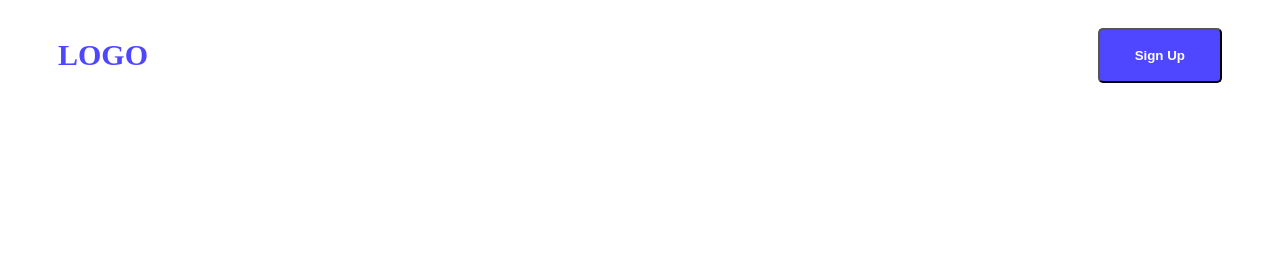
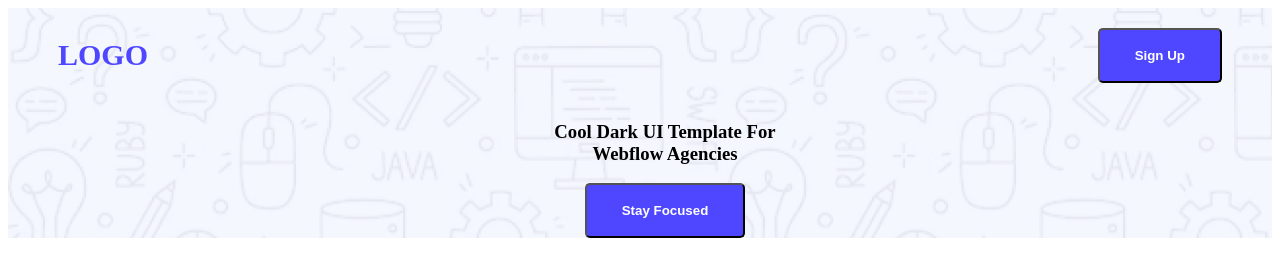
Before and after one commit to TheMahmudulHasan/mh-ph-assignment-01, a plain HTML site: page index.html in a window 1280 px wide. Drawn offline with Linux system fonts and the light colour scheme.

Commit message:
added background image of header part

```diff
--- a/index.html
+++ b/index.html
@@ -10,13 +10,17 @@
     <link rel="stylesheet" href="style.css">
 </head>
 <body class="inter-<uniquifier>">
-    <header>
+    <header class="header">
         <nav>
             <h3 class="nav-title">LOGO</h3>
             <ul>
                 <li><button class="btn-primary">Sign Up</button></li>
             </ul>
         </nav>
+        <div align="center"class="banner">
+                <h3>Cool Dark UI Template For <br>Webflow Agencies</h3>
+                <button class="btn-primary">Stay Focused</button>
+        </div>
     </header>
     <main>
 
--- a/style.css
+++ b/style.css
@@ -30,3 +30,11 @@ nav{
 nav ul li{
     list-style: none;
 }
+.banner{
+    align-items: center;
+    padding-left: 50px;
+}
+.header{
+    background-image: url('./B12A01-landing-launchpad/Assets/Hero-bg.png');
+    background-repeat: no-repeat;
+}
```
